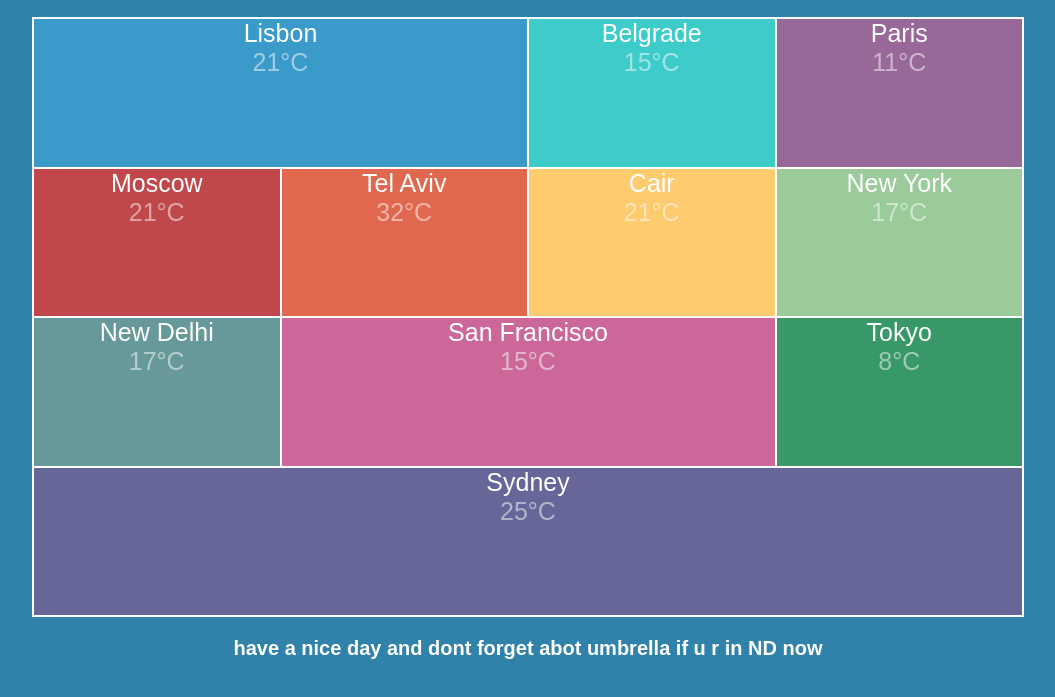
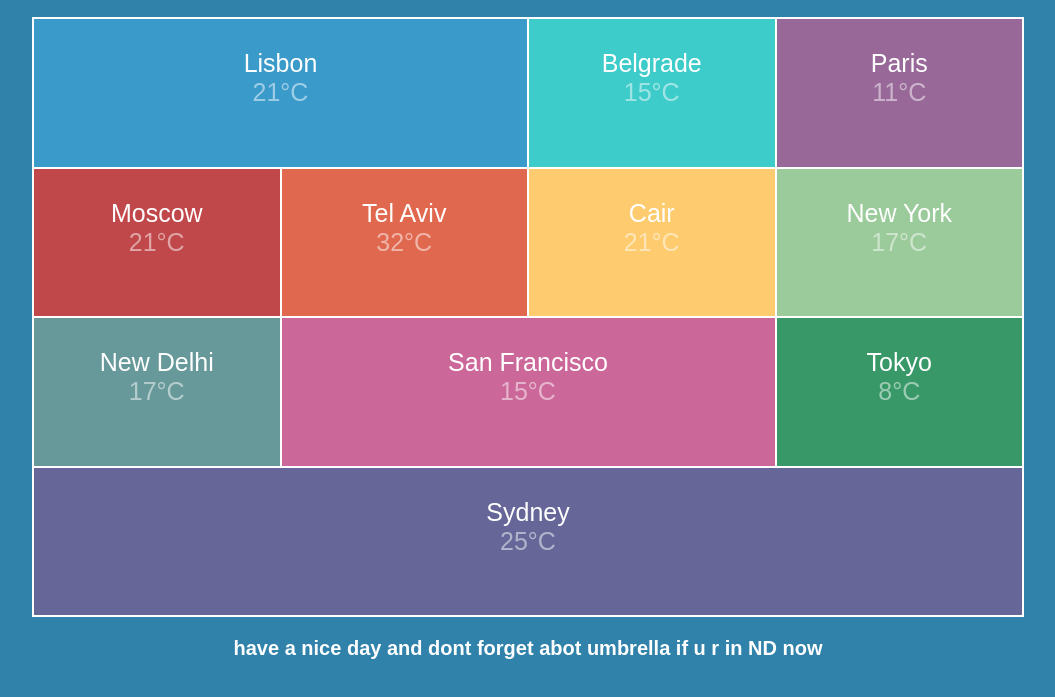
Before and after one commit to mitko1717/beetroot-6-2, a plain HTML site: page index.html in a window 1280 px wide. Shown: the part 57-754 px from the top of the page, without its empty margins (112-1167 px from the left). Drawn offline with Linux system fonts and the light colour scheme; some icons are missing.

Commit message:
Update style.css

```diff
--- a/style.css
+++ b/style.css
@@ -43,11 +43,11 @@ h2 {
 }
 
 span {
-  margin-top: 10px;
   opacity: 0.5;
 }
 
 li {
+  padding-top: 30px;
   font-size: 25px;
   list-style: none;
   width: 100%;
```
